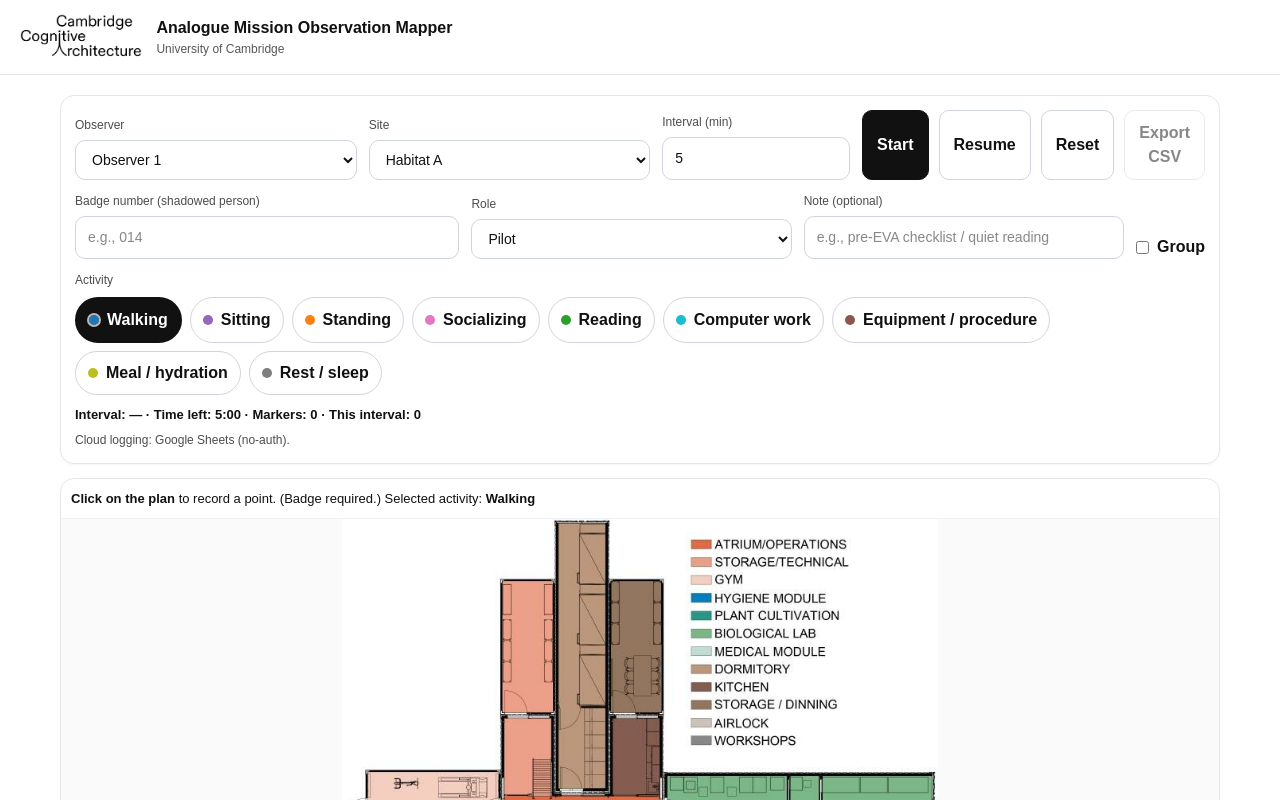
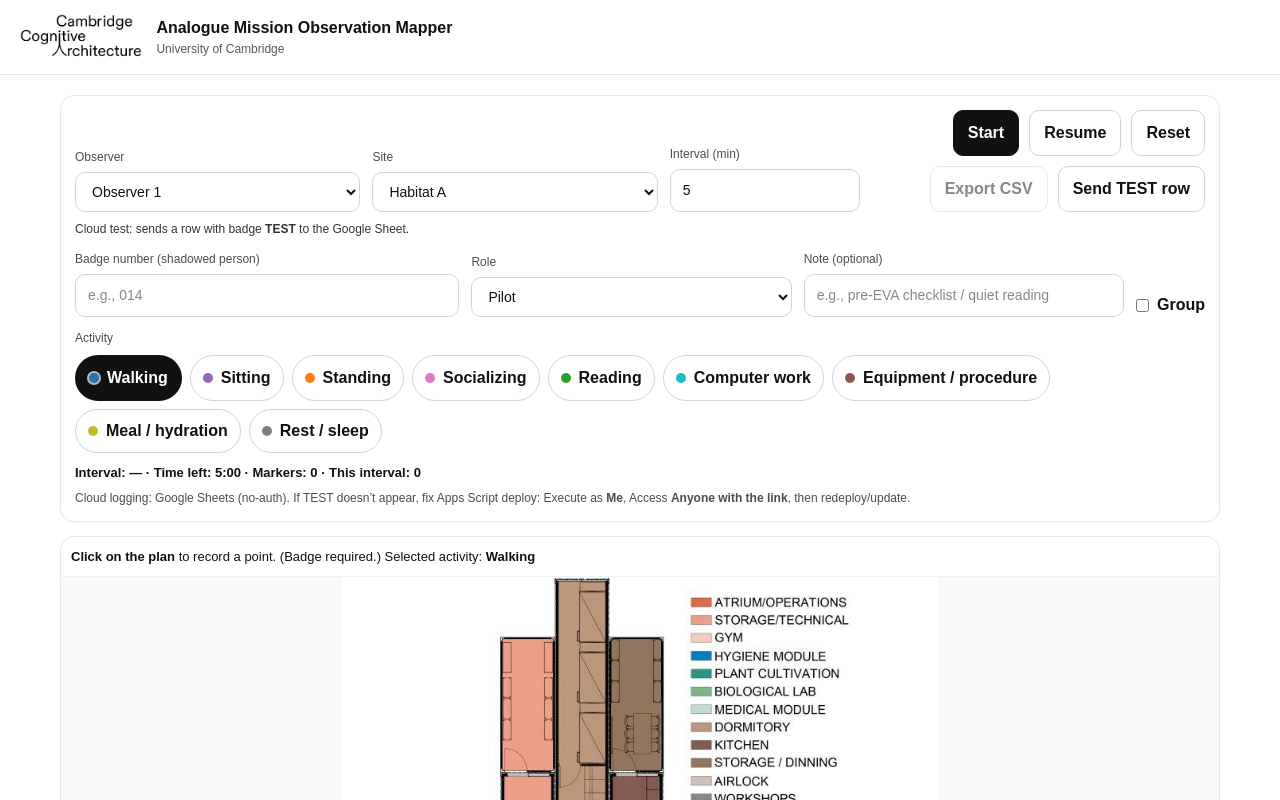
Before and after one commit to CCAUCAM/analogue-mission-observer, a Next.js app: page / in a window 1280 px wide. Shown: the top 800 px of the page. Built offline with nearby package versions, Linux system fonts and the light colour scheme.

Commit message:
Update page.tsx

```diff
--- a/app/page.tsx
+++ b/app/page.tsx
@@ -4,7 +4,6 @@ import React, { useEffect, useMemo, useRef, useState } from "react";
 
 /* =======================
    GOOGLE SHEETS (NO AUTH)
-   - Using no-cors to avoid browser CORS blocking with Apps Script
 ======================= */
 
 const SHEETS_WEBHOOK_URL =
@@ -58,7 +57,7 @@ const ROLES: { key: RoleType; label: string }[] = [
 
 type Marker = {
   id: string;
-  createdAt: number; // ms
+  createdAt: number;
   intervalIndex: number;
   intervalLabel: string;
 
@@ -71,30 +70,20 @@ type Marker = {
   activity: ActivityType;
   isGroup: boolean;
 
-  x: number; // 0..1
-  y: number; // 0..1
+  x: number;
+  y: number;
 
-  zone: string; // derived
+  zone: string;
   note: string;
 
-  // cloud write status for UI feedback
   cloudStatus?: "pending" | "ok" | "fail";
 };
 
 /* =======================
    ZONES (EDIT THESE)
-   - Coordinates are NORMALIZED (0..1)
-   - x1,y1 is top-left; x2,y2 bottom-right
-   - Order matters: first match wins
 ======================= */
 
-type ZoneRect = {
-  name: string;
-  x1: number;
-  y1: number;
-  x2: number;
-  y2: number;
-};
+type ZoneRect = { name: string; x1: number; y1: number; x2: number; y2: number };
 
 const ZONES: ZoneRect[] = [
   { name: "Atrium/Operations", x1: 0.34, y1: 0.30, x2: 0.56, y2: 0.64 },
@@ -108,9 +97,7 @@ const ZONES: ZoneRect[] = [
 ];
 
 function zoneForPoint(x: number, y: number): string {
-  for (const z of ZONES) {
-    if (x >= z.x1 && x <= z.x2 && y >= z.y1 && y <= z.y2) return z.name;
-  }
+  for (const z of ZONES) if (x >= z.x1 && x <= z.x2 && y >= z.y1 && y <= z.y2) return z.name;
   return "Unassigned";
 }
 
@@ -121,20 +108,16 @@ function zoneForPoint(x: number, y: number): string {
 function uid() {
   return Math.random().toString(16).slice(2) + Date.now().toString(16);
 }
-
 function pad2(n: number) {
   return String(n).padStart(2, "0");
 }
-
 function formatHM(d: Date) {
   return `${pad2(d.getHours())}:${pad2(d.getMinutes())}`;
 }
-
 function formatIntervalLabel(start: Date, durationSeconds: number) {
   const end = new Date(start.getTime() + durationSeconds * 1000);
   return `${formatHM(start)}–${formatHM(end)}`;
 }
-
 function csvEscape(value: string) {
   const v = value ?? "";
   if (/[",\n]/.test(v)) return `"${v.replace(/"/g, '""')}"`;
@@ -185,19 +168,23 @@ const styles = {
 };
 
 /* =======================
-   CLOUD WRITE (Sheets, no-cors)
+   CLOUD WRITE (Sheets)
+   - no-cors + text/plain avoids CORS/preflight
 ======================= */
 
 async function sendToSheets(payload: Record<string, any>) {
-  if (!SHEETS_WEBHOOK_URL) return;
+  if (!SHEETS_WEBHOOK_URL) throw new Error("Sheets webhook URL missing.");
 
-  // no-cors avoids browser CORS/preflight problems with Apps Script
-  // Tradeoff: we can't read/verify the response. Good for "no protection" pilot mode.
   await fetch(SHEETS_WEBHOOK_URL, {
     method: "POST",
     mode: "no-cors",
+    // text/plain avoids preflight; Apps Script still receives e.postData.contents
+    headers: { "Content-Type": "text/plain;charset=utf-8" },
     body: JSON.stringify(payload),
   });
+
+  // In no-cors mode we cannot read the response. If fetch resolves, it was sent.
+  return true;
 }
 
 /* =======================
@@ -227,6 +214,12 @@ export default function Page() {
   const [markers, setMarkers] = useState<Marker[]>([]);
   const [statusMsg, setStatusMsg] = useState<string>("");
   const [lastRecorded, setLastRecorded] = useState<string>("");
+
+  // TEST status
+  const [testStatus, setTestStatus] = useState<
+    "idle" | "sending" | "sent" | "failed"
+  >("idle");
+  const [testHint, setTestHint] = useState<string>("");
 
   // Keep timeLeft synced when not running
   useEffect(() => {
@@ -346,6 +339,43 @@ export default function Page() {
     a.click();
   }
 
+  async function sendTestRow() {
+    setTestStatus("sending");
+    setTestHint("");
+
+    try {
+      const payload = {
+        created_at_iso: new Date().toISOString(),
+        observer: observerName,
+        site: buildingSite,
+        interval_minutes: intervalMinutes,
+        interval_index: intervalIndex,
+        interval_label: intervalLabel,
+        badge: "TEST",
+        role: role,
+        activity: activity,
+        group: false,
+        x_norm: 0.5,
+        y_norm: 0.5,
+        zone: "TEST",
+        note: "TEST ROW — sent from app",
+      };
+
+      await sendToSheets(payload);
+
+      setTestStatus("sent");
+      setTestHint("Sent ✓ Now check the Google Sheet (tab: observations).");
+
+      // auto-reset indicator after a moment
+      window.setTimeout(() => setTestStatus("idle"), 3500);
+    } catch (err: any) {
+      setTestStatus("failed");
+      setTestHint(
+        "Failed. Likely Apps Script deployment settings. See notes below."
+      );
+    }
+  }
+
   async function handleClick(e: React.MouseEvent) {
     setStatusMsg("");
 
@@ -389,12 +419,10 @@ export default function Page() {
     // Optimistic UI
     setMarkers((prev) => [...prev, base]);
     setLastRecorded(
-      `Recorded: badge ${base.badgeNumber} · ${
-        ROLES.find((r) => r.key === base.role)?.label
-      } · ${selectedActivityMeta.label} · ${base.zone}`
+      `Recorded: badge ${base.badgeNumber} · ${ROLES.find((r) => r.key === base.role)?.label} · ${selectedActivityMeta.label} · ${base.zone}`
     );
 
-    // Send to Sheets (no-cors). If network fails, we can catch that.
+    // Send to Sheets: if network-level error occurs, mark fail
     sendToSheets({
       created_at_iso: new Date(base.createdAt).toISOString(),
       observer: base.observerName,
@@ -434,6 +462,15 @@ export default function Page() {
     () => markers.filter((m) => m.intervalIndex === intervalIndex).length,
     [markers, intervalIndex]
   );
+
+  const testButtonLabel =
+    testStatus === "sending"
+      ? "Sending…"
+      : testStatus === "sent"
+      ? "Sent ✓"
+      : testStatus === "failed"
+      ? "Failed ✕"
+      : "Send TEST row";
 
   return (
     <div style={{ background: "#fff", minHeight: "100vh", color: "#111" }}>
@@ -516,7 +553,7 @@ export default function Page() {
               />
             </div>
 
-            <div style={{ display: "flex", gap: 10, justifyContent: "flex-end" }}>
+            <div style={{ display: "flex", gap: 10, justifyContent: "flex-end", flexWrap: "wrap" }}>
               <button style={styles.buttonPrimary} onClick={start}>
                 Start
               </button>
@@ -537,7 +574,33 @@ export default function Page() {
               >
                 Export CSV
               </button>
+              <button
+                style={{
+                  ...styles.buttonSecondary,
+                  borderColor:
+                    testStatus === "failed"
+                      ? "#ef4444"
+                      : testStatus === "sent"
+                      ? "#22c55e"
+                      : "#d0d5dd",
+                }}
+                onClick={sendTestRow}
+                disabled={testStatus === "sending"}
+              >
+                {testButtonLabel}
+              </button>
             </div>
+          </div>
+
+          {/* TEST hint */}
+          <div style={{ marginTop: 8, fontSize: 12, opacity: 0.85 }}>
+            {testHint ? (
+              <span>{testHint}</span>
+            ) : (
+              <span>
+                Cloud test: sends a row with badge <b>TEST</b> to the Google Sheet.
+              </span>
+            )}
           </div>
 
           {/* Row 2 */}
@@ -651,7 +714,8 @@ export default function Page() {
               <div style={{ marginTop: 6, opacity: 0.8 }}>{lastRecorded}</div>
             ) : null}
             <div style={{ marginTop: 6, fontSize: 12, opacity: 0.75 }}>
-              Cloud logging: Google Sheets (no-auth).
+              Cloud logging: Google Sheets (no-auth). If TEST doesn’t appear, fix Apps Script deploy:
+              Execute as <b>Me</b>, Access <b>Anyone with the link</b>, then redeploy/update.
             </div>
           </div>
         </div>
```
